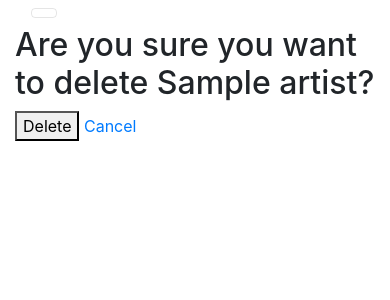
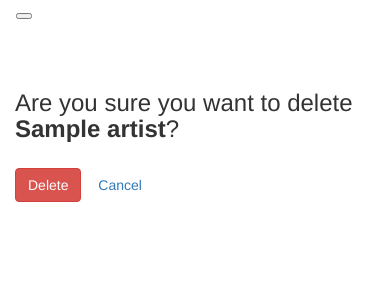
Before and after one commit to davidhousedev/Music-Catalog-Udacity, a Flask app: page /artist/delete/1/ in a window 390 px wide. Shown: the top 300 px of the page. Run offline with Flask 2, Linux system fonts and the light colour scheme; the visitor is signed in with stand-in values (Sample User, id 1); tables that the repository leaves empty hold one stand-in row (values such as "Sample post"); some libraries are stand-ins or nearby versions.

Commit message:
feat: Add bootstrap responsive classes to artist delete view

```diff
--- a/templates/artist_delete.html
+++ b/templates/artist_delete.html
@@ -6,10 +6,18 @@
 {% endblock %}
 
 {% block content %}
-    <h2>Are you sure you want to delete {{artist.name}}?</h2>
 
     <form method="POST">
-        <button>Delete</button>
-        <a href="{{url_for('artist', artist=artist['url_name'])}}">Cancel</a>
+        <div class="form-group row">
+            <div class="col-xs-12">
+                <h3>Are you sure you want to delete <strong>{{artist.name}}</strong>?</h3>
+            </div>
+        </div>
+        <div class="form-group row">
+            <div class="col-xs-12">
+                <button class="btn btn-danger">Delete</button>
+                <a class="btn btn-secondary" href="{{url_for('artist', artist=artist['url_name'])}}">Cancel</a>
+            </div>
+        </div>
     </form>
 {% endblock %}
```
